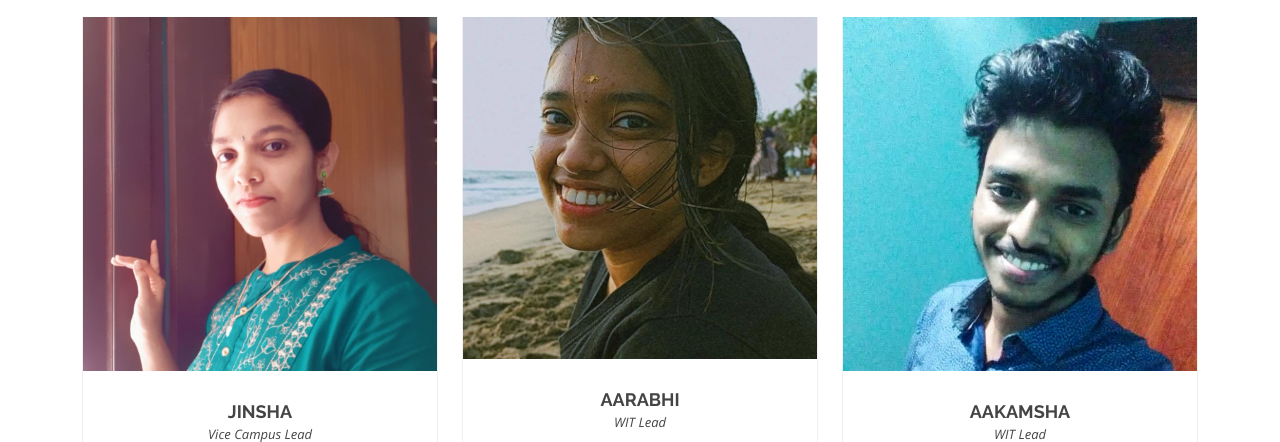
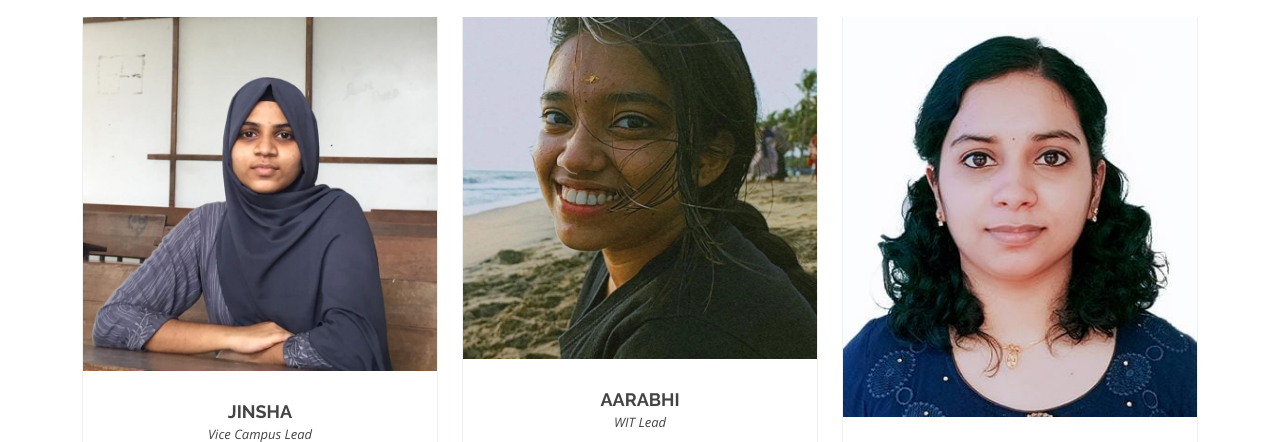
Before and after one commit to tinkerhubietcu/tinkerhub.ietcu, a plain HTML site: page index.html in a window 1280 px wide. Shown: the part 2643-3085 px from the top of the page. Drawn offline with nearby package versions, Linux system fonts and the light colour scheme.

Commit message:
Update index.html

```diff
--- a/index.html
+++ b/index.html
@@ -228,7 +228,7 @@
           </div>
           <div class="col-lg-4 col-md-6 d-flex align-items-stretch">
             <div class="member">
-              <img src="assets/img/leads/jishna.jpg" class="img-fluid" alt="">
+              <img src="assets/img/leads/jinsha.jpeg" class="img-fluid" alt="">
               <div class="member-content">
                 <h4>JINSHA</h4>
                 <span>Vice Campus Lead</span>
@@ -259,14 +259,14 @@
 
           <div class="col-lg-4 col-md-6 d-flex align-items-stretch">
             <div class="member">
-              <img src="assets/img/leads/binshad.jpg" class="img-fluid" alt="">
+              <img src="assets/img/leads/aakamsha.jpeg" class="img-fluid" alt="">
               <div class="member-content">
                 <h4>AAKAMSHA</h4>
                 <span>WIT Lead</span>
                 <div class="social">
                  <!-- <a href="https://mobile.twitter.com/binshadcs"><i class="bi bi-twitter"></i></a>-->
                   <!--<a href=""><i class="bi bi-facebook"></i></a>-->
-                  <a href="https://www.instagram.com/aakamshaharis"><i class="bi bi-instagram"></i></a>
+                  <a href="https://www.instagram.com/aakamkshaharis"><i class="bi bi-instagram"></i></a>
                   <!--<a href="https://www.linkedin.com/in/binshad-k-481991188"><i class="bi bi-linkedin"></i></a>-->
                 </div>
               </div>
```
